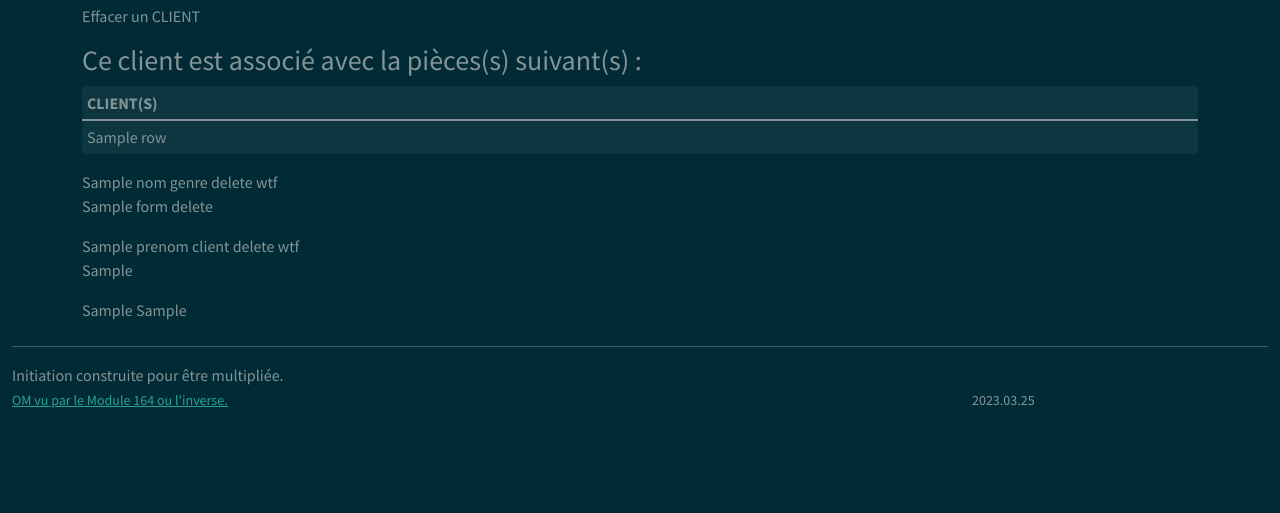
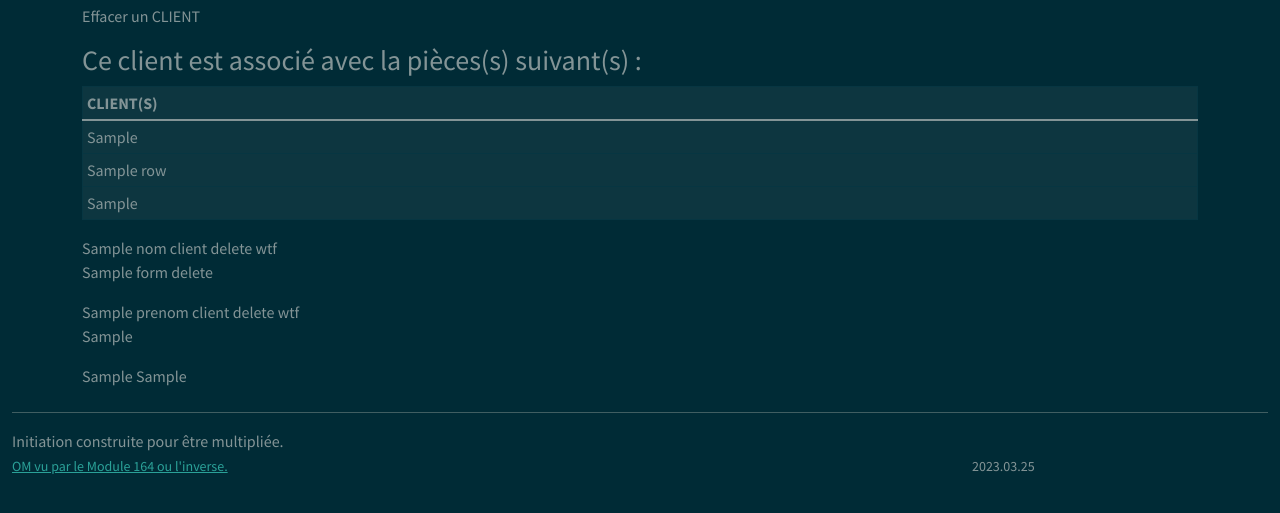
Before and after one commit to Richsam14/gittest2023, a Python web app: template APP_FILMS_164/templates/genres/genre_delete_wtf.html in a window 1280 px wide. Shown: the part 56-569 px from the top of the page. Run offline with Jinja, Linux system fonts and the light colour scheme; the template is opened without the code that fills it: most values are stand-ins (such as "Sample title", 1, 10 or a date in 2020); some libraries are stand-ins or nearby versions.

Commit message:
Commit (25.05.2023) 2.0

```diff
--- a/APP_FILMS_164/genres/gestion_genres_crud.py
+++ b/APP_FILMS_164/genres/gestion_genres_crud.py
@@ -291,8 +291,8 @@ def genre_delete_wtf():
                 valeur_delete_dictionnaire = {"value_id_client": id_genre_delete}
                 print("valeur_delete_dictionnaire ", valeur_delete_dictionnaire)
 
-                str_sql_delete_films_genre = """DELETE FROM t_client WHERE fk_client = %(value_id_client)s"""
-                str_sql_delete_idgenre = """DELETE FROM t_client WHERE id_client = %(value_id_client)s"""
+                str_sql_delete_films_genre = """DELETE FROM t_client WHERE fk_client=%(value_id_client)s"""
+                str_sql_delete_idgenre = """DELETE FROM t_client WHERE id_client=%(value_id_client)s"""
                 # Manière brutale d'effacer d'abord la "fk_genre", même si elle n'existe pas dans la "t_genre_film"
                 # Ensuite on peut effacer le genre vu qu'il n'est plus "lié" (INNODB) dans la "t_genre_film"
                 with DBconnection() as mconn_bd:
--- a/APP_FILMS_164/templates/genres/genre_delete_wtf.html
+++ b/APP_FILMS_164/templates/genres/genre_delete_wtf.html
@@ -24,11 +24,21 @@
 								</th>
 							</tr>
 						</thead>
+					<tbody>
 						{% for row in data_films_associes %}
-							<tbody>
+								<tr>
+									<td>
+										{{ row.id_client }}
+									</td>
+								</tr>
 								<tr>
 									<td>
 										{{ row.nom_client }}
+									</td>
+								</tr>
+								<tr>
+									<td>
+										{{ row.prenom_client }}
 									</td>
 								</tr>
 							</tbody>
@@ -39,16 +49,16 @@
 
 				<div class="form-group">
 					<p>
-						{{ form_delete.nom_genre_delete_wtf.label }}<br>
-						{{ form_delete.nom_genre_delete_wtf(size=32, readonly=true) }}<br>
-						{% for error in form_delete.nom_genre_delete_wtf.errors %}
+						{{ form_delete.nom_client_delete_wtf.label }}<br>
+						{{ form_delete.nom_client_delete_wtf(size=32, readonly=true) }}<br>
+						{% for error in form_delete.nom_client_delete_wtf.errors %}
 							<span style="color: red;">[{{ error }}]</span>
 						{% endfor %}
 					</p>
 					<p>
 						{{ form_delete.prenom_client_delete_wtf.label }}<br>
-						{{ form_delete.prenom_client_delete_wtf(size=32) }}<br>
-						{% for error in form_update.prenom_client_delete_wtf.errors %}
+						{{ form_delete.prenom_client_delete_wtf(size=32, readonly=true) }}<br>
+						{% for error in form_delete.prenom_client_delete_wtf.errors %}
 							<span style="color: red;">[{{ error }}]</span>
 						{% endfor %}
 					</p>
--- a/APP_FILMS_164/templates/genres/genres_afficher.html
+++ b/APP_FILMS_164/templates/genres/genres_afficher.html
@@ -57,7 +57,7 @@
 				<tbody>
 					<tr>
 						<td>
-							Aucun genre.
+							Aucun client.
 						</td>
 						<td>
 							<a class="btn btn-primary" href="{{ url_for('genres_ajouter_wtf') }}" role="button">Ajouter</a>
```
